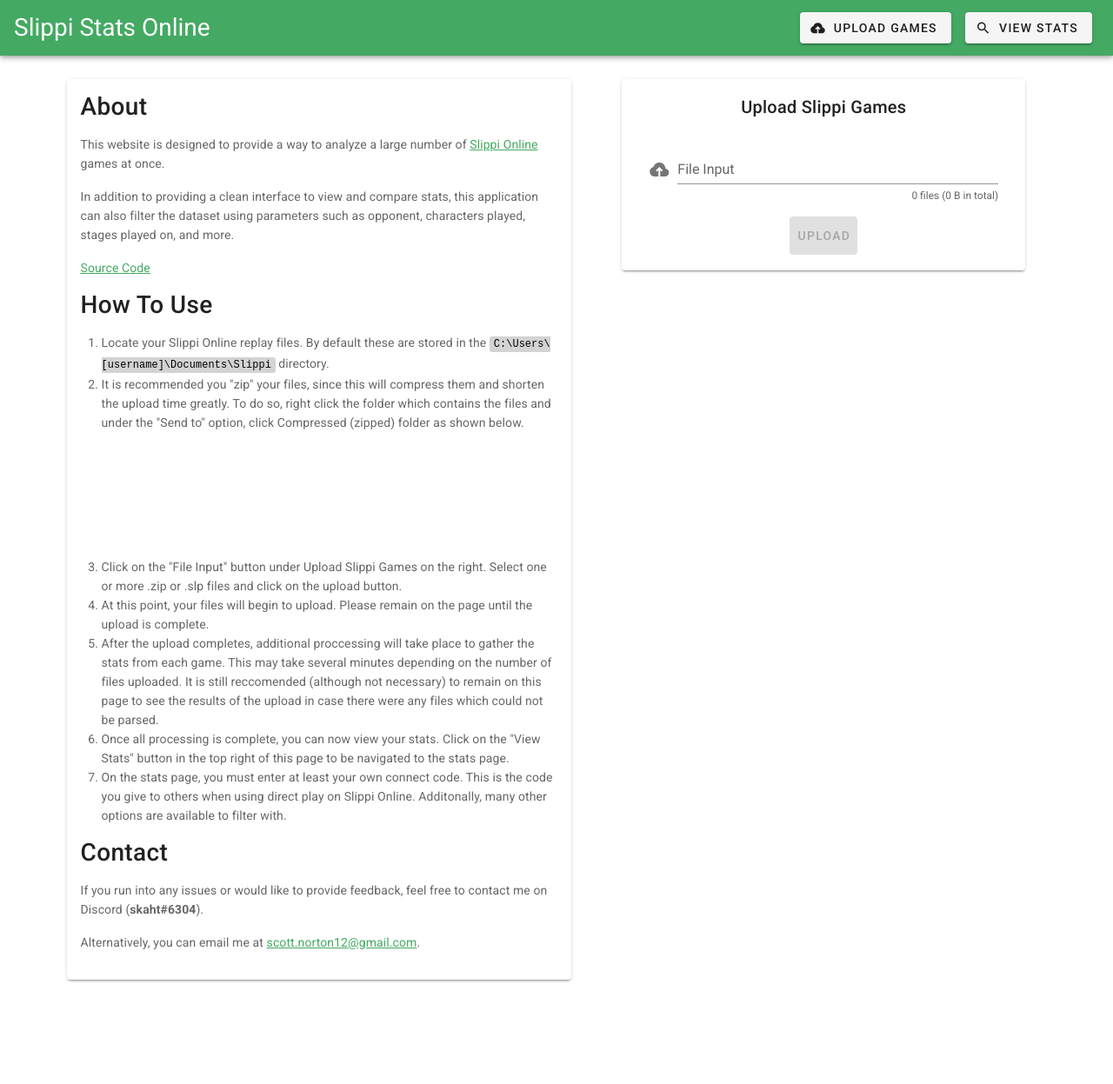
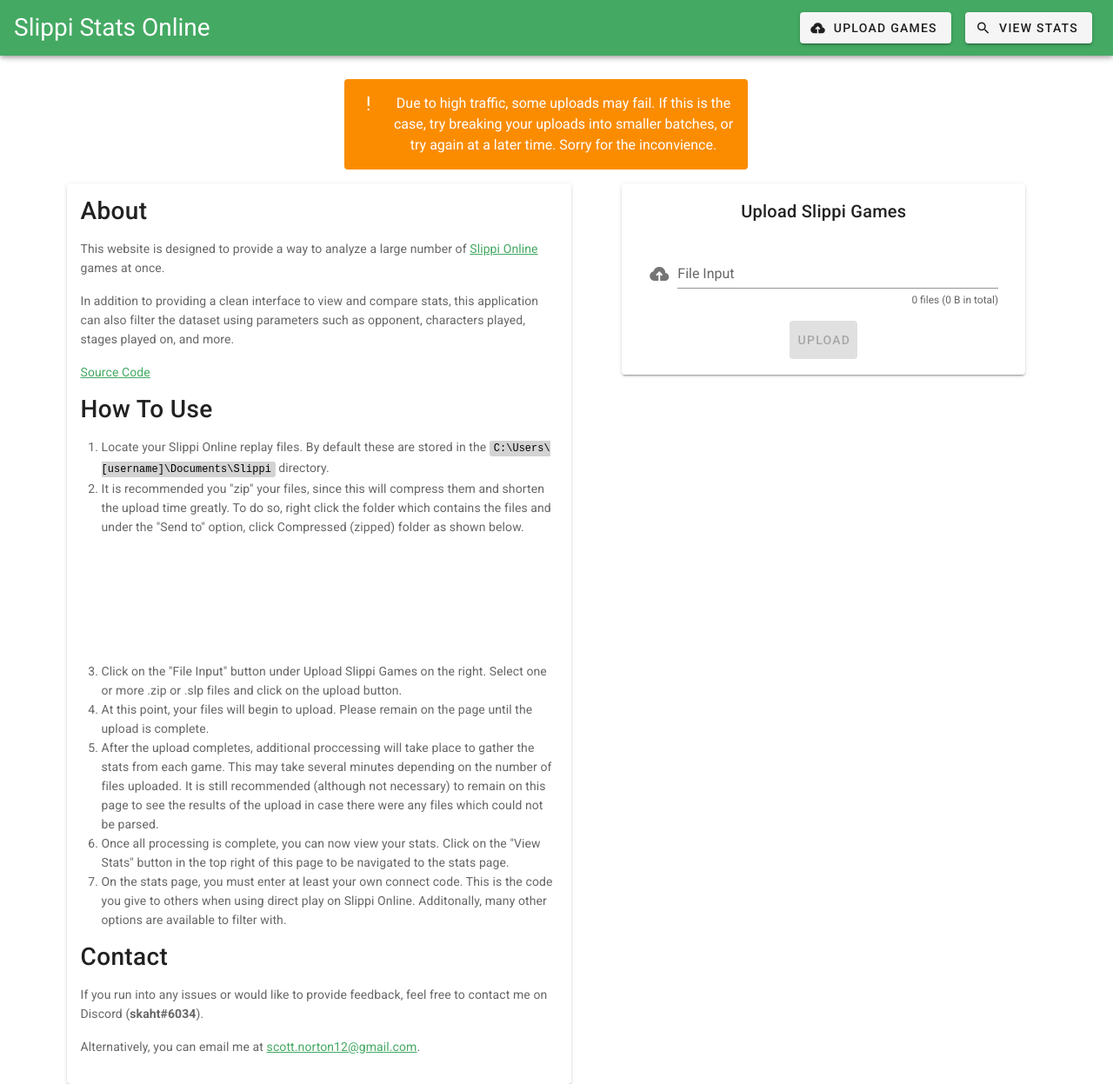
Before and after one commit to scottn12/SlippiStatsOnline, a Vue app in the folder frontend/: page / in a window 1280 px wide. Shown: the whole page at 87% size. Before the commit the page ends 1127 px from the top, so only its background shows below. Built offline with nearby package versions, Linux system fonts and the light colour scheme.

Commit message:
error message for parse error

```diff
--- a/frontend/src/components/Home.vue
+++ b/frontend/src/components/Home.vue
@@ -2,6 +2,11 @@
   <v-container>
     <!-- Desktop -->
     <v-flex v-if="!$vuetify.breakpoint.xsOnly" row wrap class="justify-space-around" style="margin-top: 15px;">
+    <v-row no-gutters justify="center">
+      <v-alert type="warning" class="text-center" style="width: 40%;">
+        Due to high traffic, some uploads may fail. If this is the case, try breaking your uploads into smaller batches, or try again at a later time. Sorry for the inconvience.
+      </v-alert>
+    </v-row>
       <div style="width: 50%;">
         <v-card class="mx-auto justify-center">
           <v-card-title class="header">About</v-card-title>
@@ -19,14 +24,14 @@
               </li>
               <li>Click on the "File Input" button under Upload Slippi Games on the right. Select one or more .zip or .slp files and click on the upload button.</li>
               <li>At this point, your files will begin to upload. Please remain on the page until the upload is complete.</li>
-              <li>After the upload completes, additional proccessing will take place to gather the stats from each game. This may take several minutes depending on the number of files uploaded. It is still reccomended (although not necessary) to remain on this page to see the results of the upload in case there were any files which could not be parsed.</li>
+              <li>After the upload completes, additional proccessing will take place to gather the stats from each game. This may take several minutes depending on the number of files uploaded. It is still recommended (although not necessary) to remain on this page to see the results of the upload in case there were any files which could not be parsed.</li>
               <li>Once all processing is complete, you can now view your stats. Click on the "View Stats" button in the top right of this page to be navigated to the stats page.</li>
               <li>On the stats page, you must enter at least your own connect code. This is the code you give to others when using direct play on Slippi Online. Additonally, many other options are available to filter with. </li>
             </ol>
           </v-card-text>
           <v-card-title class="header" style="padding-top: 0;">Contact</v-card-title>
           <v-card-text>
-            <p>If you run into any issues or would like to provide feedback, feel free to contact me on Discord (<strong>skaht#6304</strong>).</p>
+            <p>If you run into any issues or would like to provide feedback, feel free to contact me on Discord (<strong>skaht#6034</strong>).</p>
             <p>Alternatively, you can email me at <a href = "mailto: scott.norton12@gmail.com">scott.norton12@gmail.com</a>.</p>
           </v-card-text>
         </v-card>
@@ -107,7 +112,7 @@
           </div>
           <div v-if="results == 'error'" style="margin-left: 15%; margin-right: 15%; padding-bottom: 10px;">
             <v-alert  type="error" class="text-center" color="#e33a0b">
-              Unknown error occurred. Please try again later.
+              {{ errorMessage ? errorMessage : 'Unknown error occurred. Please try again later.'}}
             </v-alert>
           </div>
           <div v-if="results != 'error' && results != 'tooLarge'" style="margin-left: 5%; margin-right: 5%; padding-bottom: 15px;">
@@ -147,7 +152,13 @@
 
 
     <!-- Mobile -->
+
     <div v-if="$vuetify.breakpoint.xsOnly" style="margin-top: 15px;">
+      <v-row no-gutters justify="center">
+        <v-alert type="warning" class="text-center" style="width: 90%;">
+          Due to high traffic, some uploads may fail. If this is the case, try breaking your uploads into smaller batches, or try again at a later time. Sorry for the inconvience.
+        </v-alert>
+      </v-row>
       <v-row no-gutters>
         <v-card class="mx-auto justify-center">
           <v-card-title class="header">About</v-card-title>
@@ -165,14 +176,14 @@
               </li>
               <li>Click on the "File Input" button under Upload Slippi Games on the right. Select one or more .zip or .slp files and click on the upload button.</li>
               <li>At this point, your files will begin to upload. Please remain on the page until the upload is complete.</li>
-              <li>After the upload completes, additional proccessing will take place to gather the stats from each game. This may take several minutes depending on the number of files uploaded. It is still reccomended (although not necessary) to remain on this page to see the results of the upload in case there were any files which could not be parsed.</li>
+              <li>After the upload completes, additional proccessing will take place to gather the stats from each game. This may take several minutes depending on the number of files uploaded. It is still recommended (although not necessary) to remain on this page to see the results of the upload in case there were any files which could not be parsed.</li>
               <li>Once all processing is complete, you can now view your stats. Click on the "View Stats" button in the top right of this page to be navigated to the stats page.</li>
               <li>On the stats page, you must enter at least your own connect code. This is the code you give to others when using direct play on Slippi Online. Additonally, many other options are available to filter with. </li>
             </ol>
           </v-card-text>
           <v-card-title class="header" style="padding-top: 0;">Contact</v-card-title>
           <v-card-text>
-            <p>If you run into any issues or would like to provide feedback, feel free to contact me on Discord (<strong>skaht#6304</strong>).</p>
+            <p>If you run into any issues or would like to provide feedback, feel free to contact me on Discord (<strong>skaht#6034</strong>).</p>
             <p>Alternatively, you can email me at <a href = "mailto: scott.norton12@gmail.com">scott.norton12@gmail.com</a>.</p>
           </v-card-text>
         </v-card>
@@ -246,6 +257,7 @@
         </v-hover>
         <v-card v-if="results" class="mx-auto justify-center" style="margin-top: 25px;">
           <v-card-title class="justify-center">Upload Results</v-card-title>
+
           <div v-if="results == 'tooLarge'" style="margin-left: 15%; margin-right: 15%; padding-bottom: 10px;">
             <v-alert  type="error" class="text-center" color="#e33a0b">
               Upload limit reached (10GB). Try "zipping" your files to reduce the size, or uploading in smaller batches.
@@ -253,7 +265,7 @@
           </div>
           <div v-if="results == 'error'" style="margin-left: 15%; margin-right: 15%; padding-bottom: 10px;">
             <v-alert  type="error" class="text-center" color="#e33a0b">
-              Unknown error occurred. Please try again later.
+              {{ errorMessage ? errorMessage : 'Unknown error occurred. Please try again later.'}}
             </v-alert>
           </div>
           <div v-if="results != 'error' && results != 'tooLarge'" style="margin-left: 5%; margin-right: 5%; padding-bottom: 15px;">
@@ -310,7 +322,8 @@
     viewDetails: false,
     tooLarge: false,
     badFiles: {},
-    openReasons: []
+    openReasons: [],
+    errorMessage: undefined
   }),
   methods: {
     checkFileType() {
@@ -325,6 +338,7 @@
       });
     },
     send() {
+      this.errorMessage = undefined;
       this.tooLarge = false;
       this.progress = 0;
       this.results = undefined;
@@ -365,7 +379,10 @@
           });
         })
         .catch((err) => {
-          console.log(err);
+          console.log(err.response);
+          if (err.response.data.message) {
+            this.errorMessage = err.response.data.message;
+          }
           this.results = 'error';
           this.progress = undefined;
           this.waiting = false;
```
